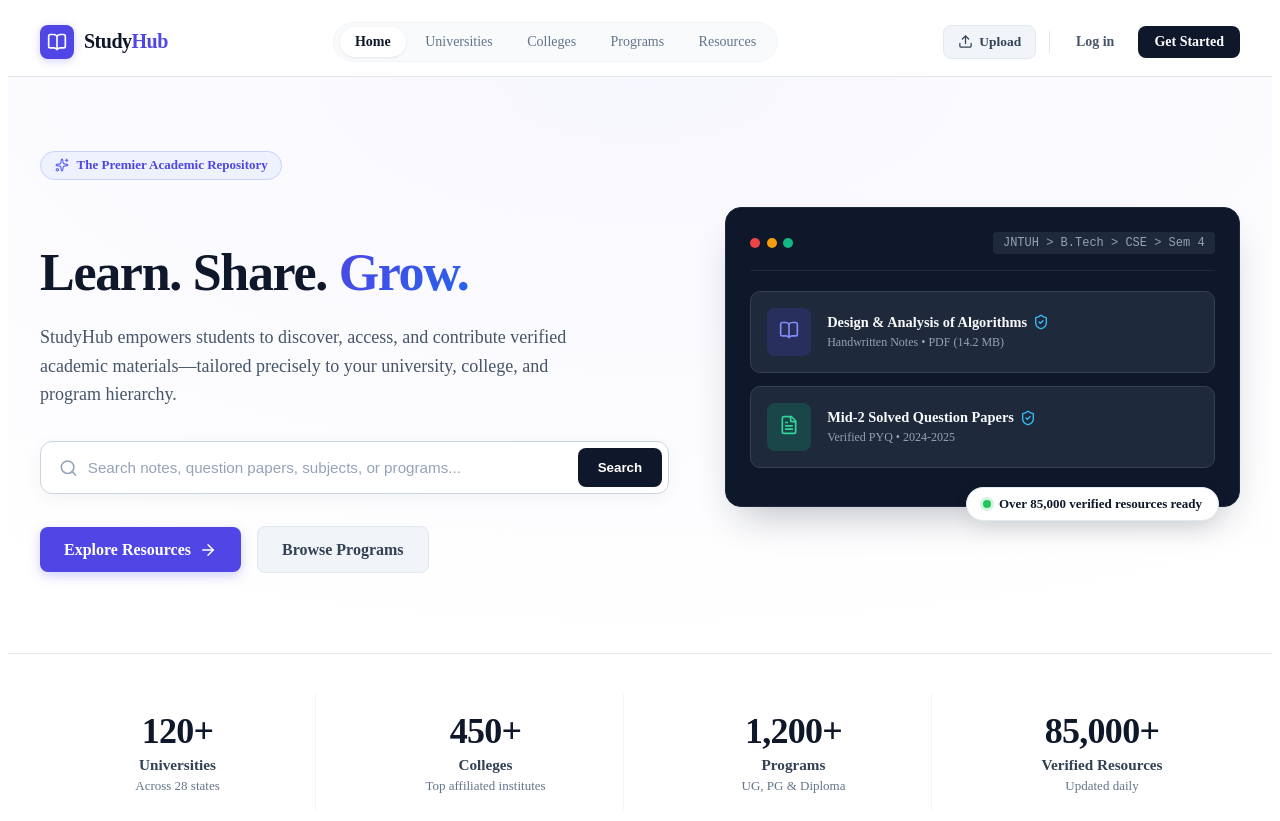
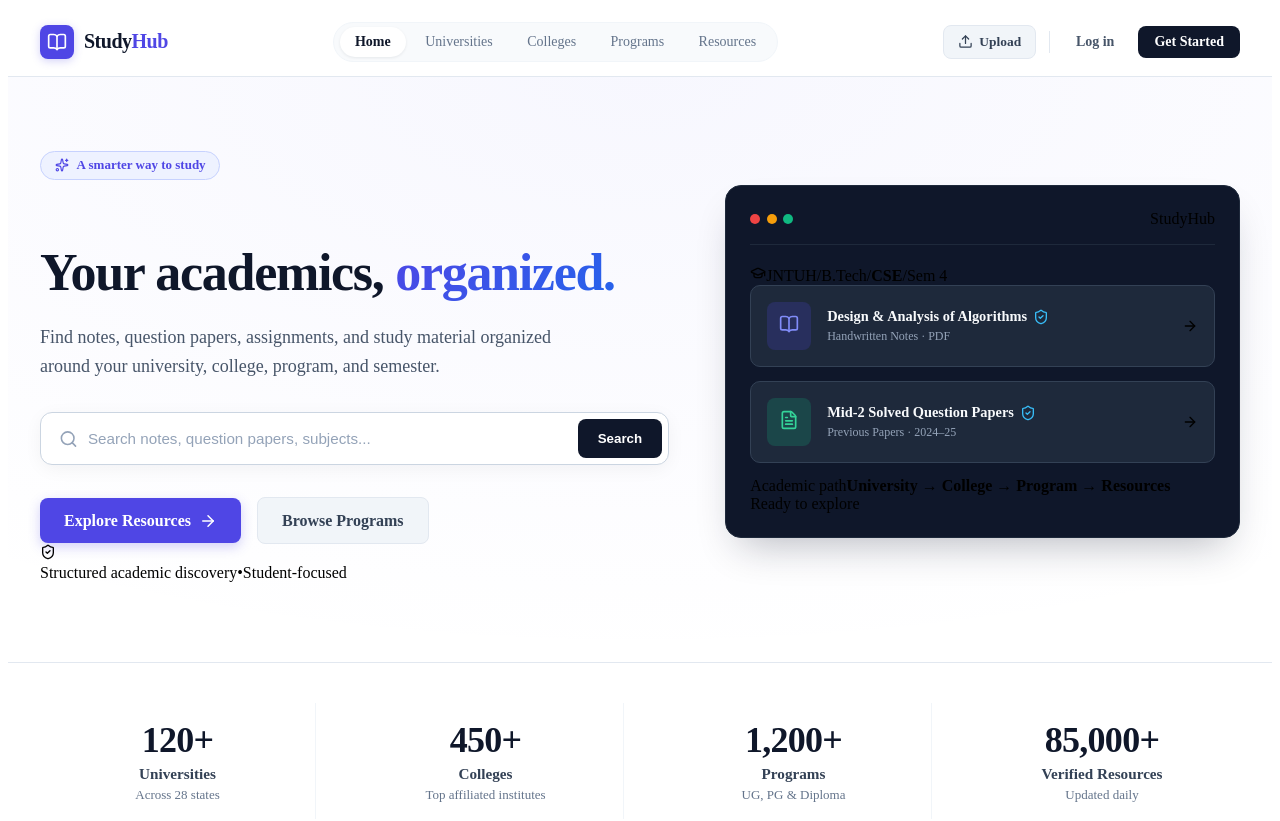
Before and after one commit to kalam1010hj-art/StudyHub, a React app in the folder frontend/: page / in a window 1280 px wide. Shown: the top 821 px of the page. Built offline with nearby package versions, Linux system fonts and the light colour scheme; the HTML template or start-up script is replaced by a standard one.

Commit message:
Polish StudyHub homepage hero and structure

```diff
--- a/frontend/src/components/Hero/Hero.jsx
+++ b/frontend/src/components/Hero/Hero.jsx
@@ -1,6 +1,14 @@
-import React, { useState } from "react";
+import { useState } from "react";
 import { Link, useNavigate } from "react-router-dom";
-import { Search, ArrowRight, BookOpen, ShieldCheck, FileText, Sparkles } from "lucide-react";
+import {
+  Search,
+  ArrowRight,
+  BookOpen,
+  ShieldCheck,
+  FileText,
+  Sparkles,
+  GraduationCap,
+} from "lucide-react";
 import styles from "./Hero.module.css";
 
 const Hero = () => {
@@ -9,36 +17,41 @@ const Hero = () => {
 
   const handleSearch = (e) => {
     e.preventDefault();
-    if (searchQuery.trim()) {
-      navigate(`/resources?q=${encodeURIComponent(searchQuery)}`);
+    const query = searchQuery.trim();
+
+    if (query) {
+      navigate(`/resources?q=${encodeURIComponent(query)}`);
+    } else {
+      navigate("/resources");
     }
   };
 
   return (
     <section className={styles.heroSection}>
+      <div className={styles.backgroundGlow} />
       <div className={styles.container}>
-        {/* Left Column: Headline, CTAs, Search */}
         <div className={styles.contentColumn}>
           <div className={styles.badge}>
-            <Sparkles size={14} className={styles.badgeIcon} />
-            <span>The Premier Academic Repository</span>
+            <Sparkles size={14} />
+            <span>A smarter way to study</span>
           </div>
 
           <h1 className={styles.title}>
-            Learn. Share. <span className={styles.gradientText}>Grow.</span>
+            Your academics,
+            <span className={styles.gradientText}> organized.</span>
           </h1>
 
           <p className={styles.subtitle}>
-            StudyHub empowers students to discover, access, and contribute verified academic materials—tailored precisely to your university, college, and program hierarchy.
+            Find notes, question papers, assignments, and study material
+            organized around your university, college, program, and semester.
           </p>
 
-          {/* Search Bar */}
           <form className={styles.searchForm} onSubmit={handleSearch}>
             <div className={styles.inputWrapper}>
               <Search className={styles.searchIcon} size={20} />
               <input
-                type="text"
-                placeholder="Search notes, question papers, subjects, or programs..."
+                type="search"
+                placeholder="Search notes, question papers, subjects..."
                 value={searchQuery}
                 onChange={(e) => setSearchQuery(e.target.value)}
                 className={styles.searchInput}
@@ -50,7 +63,6 @@ const Hero = () => {
             </button>
           </form>
 
-          {/* Action CTAs */}
           <div className={styles.ctaGroup}>
             <Link to="/resources" className={styles.primaryCta}>
               <span>Explore Resources</span>
@@ -60,24 +72,40 @@ const Hero = () => {
               Browse Programs
             </Link>
           </div>
+
+          <div className={styles.trustRow}>
+            <div className={styles.trustIcon}>
+              <ShieldCheck size={16} />
             </div>
-
-        {/* Right Column: Visual Product Card Preview */}
-        <div className={styles.visualColumn}>
-          <div className={styles.visualCardContainer}>
-            {/* Visual Glass Header */}
-            <div className={styles.cardHeader}>
-              <div className={styles.dotGroup}>
-                <span className={styles.dotRed}></span>
-                <span className={styles.dotYellow}></span>
-                <span className={styles.dotGreen}></span>
-              </div>
-              <div className={styles.cardBreadcrumb}>
-                JNTUH &gt; B.Tech &gt; CSE &gt; Sem 4
+            <span>Structured academic discovery</span>
+            <span className={styles.trustDot}>•</span>
+            <span>Student-focused</span>
           </div>
         </div>
 
-            {/* Mock Resource Item Card 1 */}
+        <div className={styles.visualColumn}>
+          <div className={styles.visualCardContainer}>
+            <div className={styles.cardHeader}>
+              <div className={styles.dotGroup} aria-hidden="true">
+                <span className={styles.dotRed} />
+                <span className={styles.dotYellow} />
+                <span className={styles.dotGreen} />
+              </div>
+              <span className={styles.cardLabel}>StudyHub</span>
+            </div>
+
+            <div className={styles.pathRow}>
+              <GraduationCap size={16} />
+              <span>JNTUH</span>
+              <span>/</span>
+              <span>B.Tech</span>
+              <span>/</span>
+              <strong>CSE</strong>
+              <span>/</span>
+              <span>Sem 4</span>
+            </div>
+
+            <div className={styles.resourceList}>
               <div className={styles.mockResourceCard}>
                 <div className={styles.mockIconBox}>
                   <BookOpen size={20} />
@@ -87,13 +115,11 @@ const Hero = () => {
                     <span className={styles.mockTitle}>Design & Analysis of Algorithms</span>
                     <ShieldCheck size={16} className={styles.verifiedBadge} />
                   </div>
-                <div className={styles.mockMeta}>
-                  <span>Handwritten Notes</span> • <span>PDF (14.2 MB)</span>
+                  <div className={styles.mockMeta}>Handwritten Notes · PDF</div>
                 </div>
-              </div>
+                <ArrowRight size={16} className={styles.resourceArrow} />
               </div>
 
-            {/* Mock Resource Item Card 2 */}
               <div className={styles.mockResourceCard}>
                 <div className={styles.mockIconBoxAlt}>
                   <FileText size={20} />
@@ -103,16 +129,18 @@ const Hero = () => {
                     <span className={styles.mockTitle}>Mid-2 Solved Question Papers</span>
                     <ShieldCheck size={16} className={styles.verifiedBadge} />
                   </div>
-                <div className={styles.mockMeta}>
-                  <span>Verified PYQ</span> • <span>2024-2025</span>
+                  <div className={styles.mockMeta}>Previous Papers · 2024–25</div>
                 </div>
+                <ArrowRight size={16} className={styles.resourceArrow} />
               </div>
             </div>
 
-            {/* Floating Info Capsule */}
-            <div className={styles.floatingCapsule}>
-              <div className={styles.capsulePulse}></div>
-              <span>Over 85,000 verified resources ready</span>
+            <div className={styles.cardFooter}>
+              <div>
+                <span className={styles.footerKicker}>Academic path</span>
+                <strong>University → College → Program → Resources</strong>
+              </div>
+              <div className={styles.footerBadge}>Ready to explore</div>
             </div>
           </div>
         </div>
```
Lines whose indentation alone changed are shown as unchanged.
